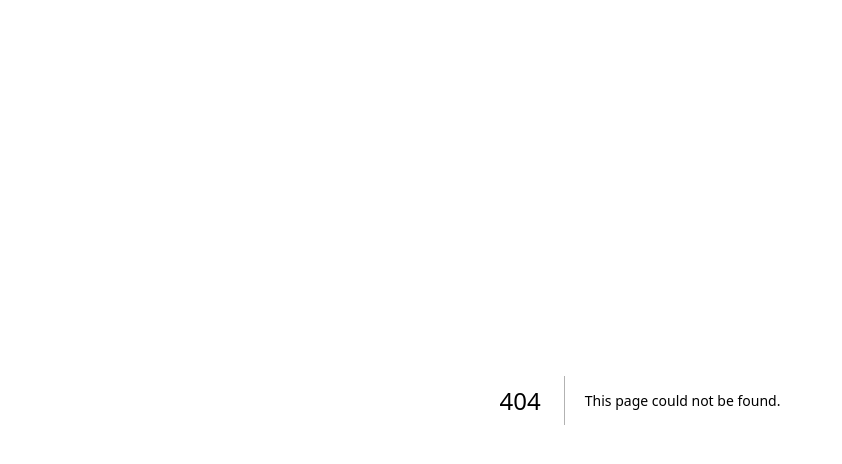
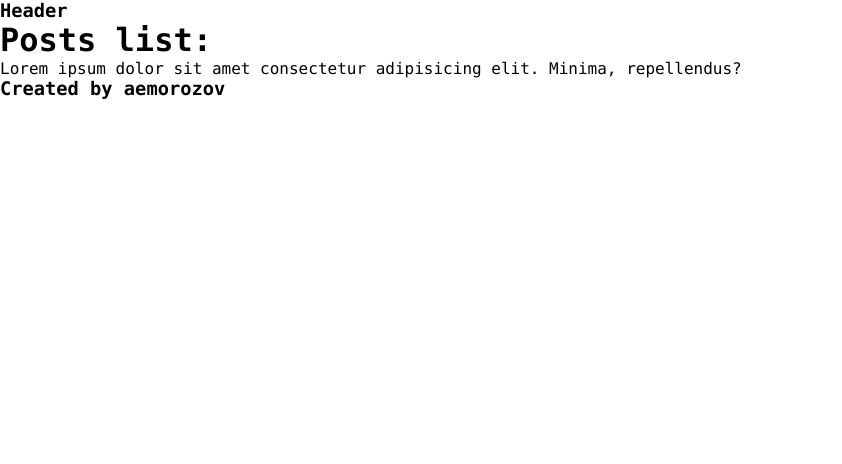
Before and after one commit to aemorozov/nextjs, a Next.js app: page /posts in a window 1280 px wide. Before the commit this address had no page. Shown: the top 464 px of the page, without its empty margins (0-842 px from the left). Built offline with nearby package versions, Linux system fonts and the light colour scheme.

Commit message:
chore: create Layout

```diff
--- /dev/null
+++ b/src/components/Footer.tsx
@@ -0,0 +1,10 @@
+import Heading from "./Heading"
+
+const Footer = () => {
+    return (
+        <footer>
+            <Heading tag="h3" text="Created by aemorozov" />
+        </footer>)
+  }
+
+  export default Footer
--- /dev/null
+++ b/src/components/Header.tsx
@@ -0,0 +1,12 @@
+import Heading from "./Heading"
+
+const Header = () => {
+    return (
+        <header>
+            <Heading tag="h3" text="Header" />
+        </header>
+    )
+
+  }
+
+  export default Header
--- /dev/null
+++ b/src/components/Heading.tsx
@@ -0,0 +1,12 @@
+import React, { ReactComponentElement, ReactElement } from "react";
+
+const Heading = ({ tag, text }: { tag: string, text: string }) => {
+    const Tag = tag || 'h1'
+    return (
+        <Tag>
+            { text }
+        </Tag>
+    )
+}
+
+  export default Heading
--- /dev/null
+++ b/src/components/Layout.tsx
@@ -0,0 +1,12 @@
+import Header from "./Header";
+import Footer from "./Footer";
+
+const Layout = ({ children }: { children: any }) => {
+    return (<>
+        <Header />
+            { children }
+        <Footer />
+    </>)
+}
+
+export default Layout
--- a/src/pages/_app.tsx
+++ b/src/pages/_app.tsx
@@ -1,8 +1,12 @@
 import '@/styles/globals.css'
 import type { AppProps } from 'next/app'
+import Layout from '@/components/Layout'
 
 const App = ({ Component, pageProps }: AppProps) => {
-  return <Component {...pageProps} />
+  return(
+    <Layout>
+      <Component {...pageProps} />
+    </Layout> )
 }
 
 export default App
--- a/src/pages/index.tsx
+++ b/src/pages/index.tsx
@@ -1,7 +1,9 @@
+import Heading from "@/components/Heading"
+
 const Home = () => {
   return (
     <>
-      <h1>Hello World!</h1>
+      <Heading tag="h1" text="Hello World!" />
     </>
   )
 }
--- /dev/null
+++ b/src/pages/posts.tsx
@@ -0,0 +1,12 @@
+import Heading from "@/components/Heading"
+
+const Posts = () => {
+    return (
+      <>
+        <Heading tag="h1" text="Posts list:" />
+        <p>Lorem ipsum dolor sit amet consectetur adipisicing elit. Minima, repellendus?</p>
+      </>
+    )
+  }
+
+  export default Posts
```
Also changed, not shown: src/pages/404.tsx (added, +12 -0 lines), src/pages/contacts/contact.tsx (added, +11 -0 lines), src/pages/contacts/index.tsx (added, +11 -0 lines).
